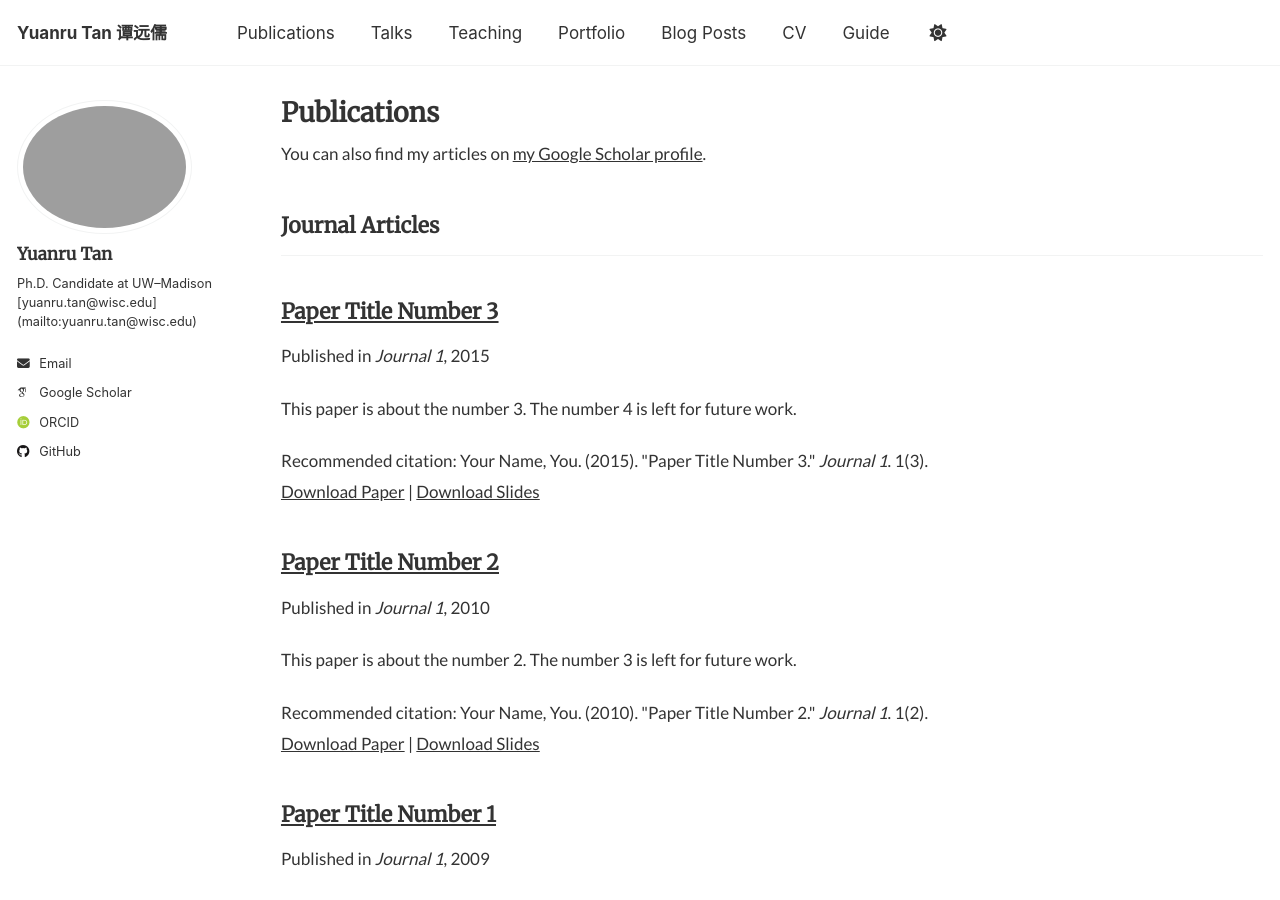
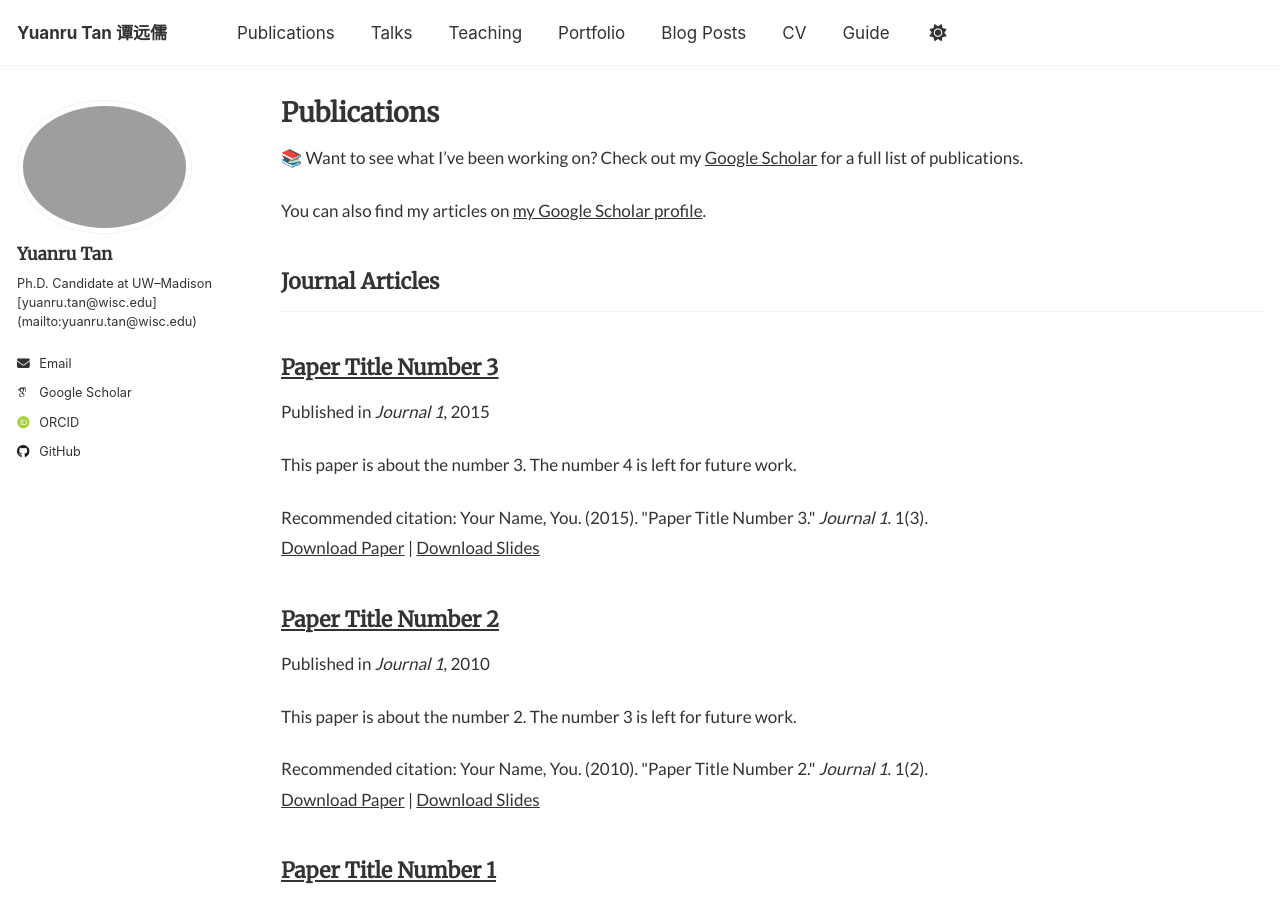
Before and after one commit to tanyuanru/tanyuanru.github.io, a Jekyll site: the page built from _pages/publications.html, in a window 1280 px wide and 900 px high. Built offline with Jekyll 4.4.1, drawn with Linux system fonts in a browser that asks for light colours; some web fonts are replaced.

Commit message:
Update publications.html

```diff
--- a/_pages/publications.html
+++ b/_pages/publications.html
@@ -4,6 +4,13 @@ title: "Publications"
 permalink: /publications/
 author_profile: true
 ---
+
+<p>
+  📚 Want to see what I’ve been working on? Check out my
+  <a href="https://scholar.google.com/citations?user=qb-mwrAAAAAJ&hl=en" target="_blank">Google Scholar</a>
+  for a full list of publications.
+</p>
+
 
 {% if site.author.googlescholar %}
   <div class="wordwrap">You can also find my articles on <a href="{{site.author.googlescholar}}">my Google Scholar profile</a>.</div>
```
